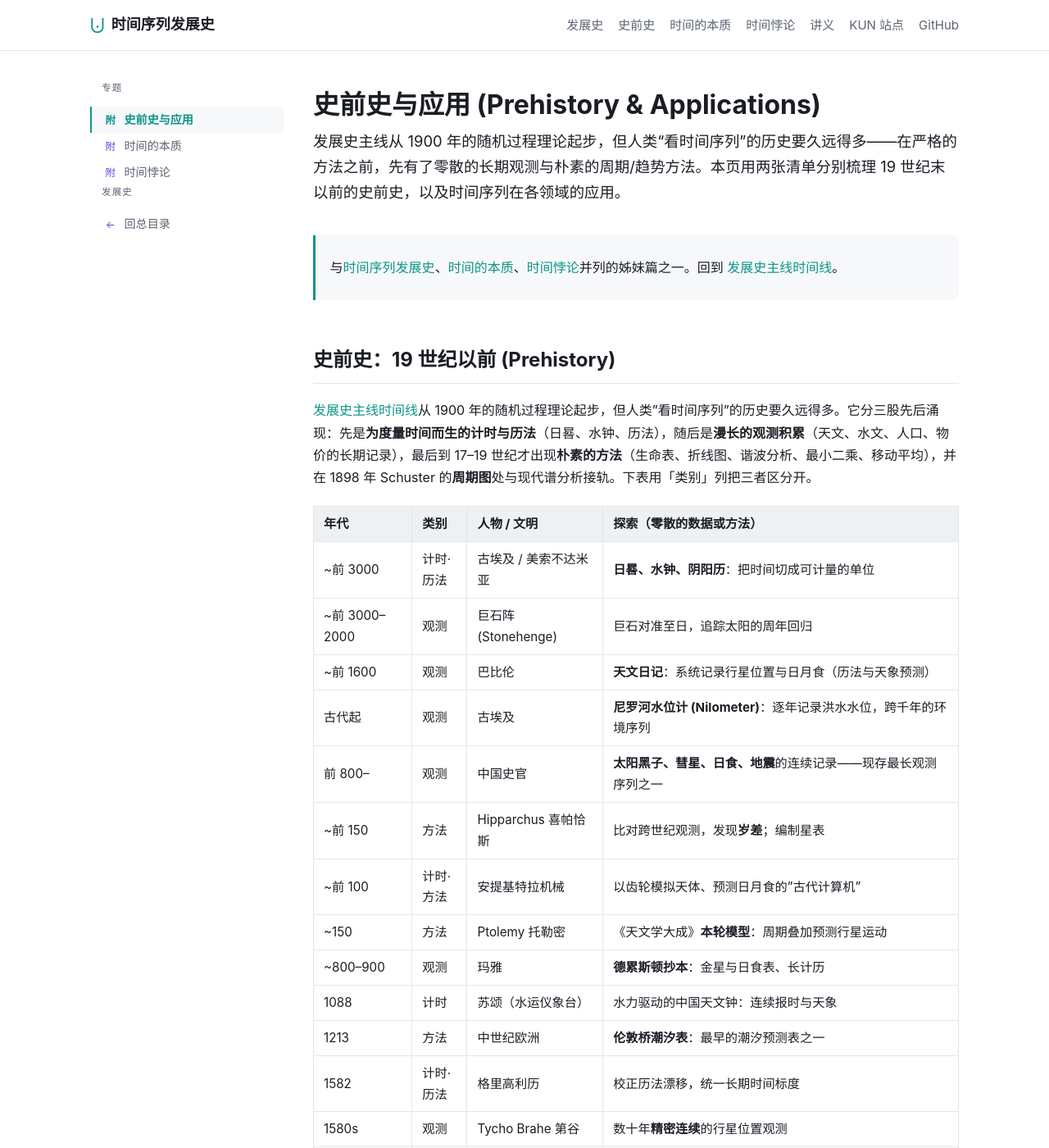
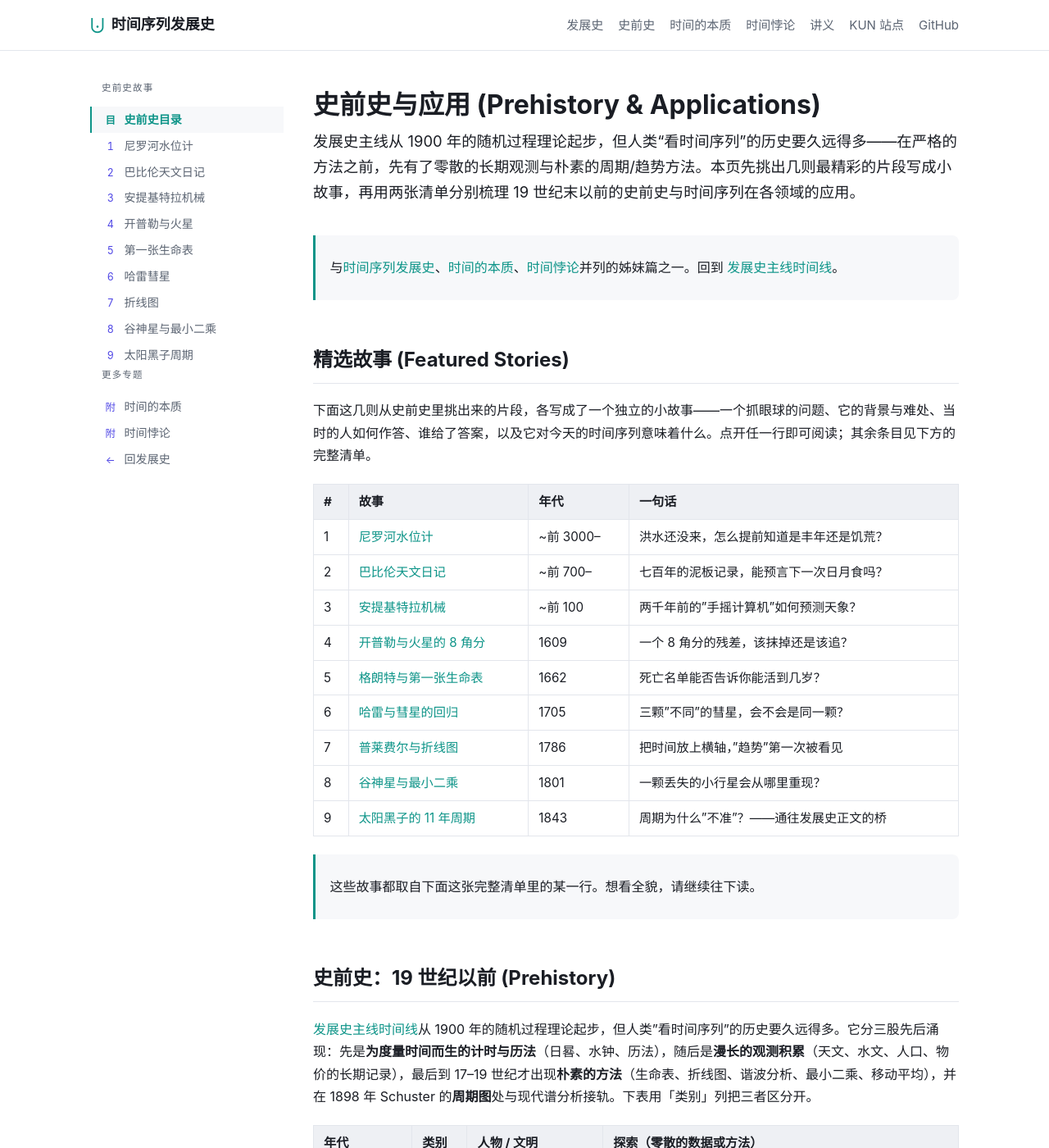
Before and after one commit to JiangYou2025/kun, a Jekyll site: the page built from prehistory.md, in a window 1280 px wide and 1400 px high. Shown: the whole window at 82% size. Built offline with Jekyll 4.4.1, drawn with Linux system fonts in a browser that asks for light colours.

Commit message:
Prehistory: turn nine featured entries into standalone story pages
Add /prehistory/<slug>/ story pages (Nilometer, Babylonian diaries,
Antikythera, Kepler's Mars, Graunt's life table, Halley's comet,
Playfair's chart, Ceres/least-squares, sunspot cycle) following the
hook→puzzle→resolution→significance arc, chained with prev/next and
ending on the sunspot cycle as the bridge into 发展史第 1 章. prehistory.md
gains a Featured Stories directory; history layout gets a prehistory
sidebar branch listing the nine.

Co-Authored-By: Claude Opus 4.8 (1M context) <noreply@anthropic.com>

```diff
--- a/_layouts/history.html
+++ b/_layouts/history.html
@@ -62,10 +62,30 @@
       <li><a href="{{ '/nature-of-time/' | relative_url }}"><span class="num">附</span>时间的本质</a></li>
       <li><a href="{{ '/history/' | relative_url }}"><span class="num">←</span>回发展史</a></li>
     </ul>
-  {% elsif u == '/prehistory/' or u == '/nature-of-time/' %}
+  {% elsif u contains '/prehistory/' %}
+    <p class="side-title">史前史故事</p>
+    <ul>
+      <li><a href="{{ '/prehistory/' | relative_url }}" {% if u == '/prehistory/' %}class="active"{% endif %}><span class="num">目</span>史前史目录</a></li>
+      <li><a href="{{ '/prehistory/nilometer/' | relative_url }}" {% if u == '/prehistory/nilometer/' %}class="active"{% endif %}><span class="num">1</span>尼罗河水位计</a></li>
+      <li><a href="{{ '/prehistory/babylon-diaries/' | relative_url }}" {% if u == '/prehistory/babylon-diaries/' %}class="active"{% endif %}><span class="num">2</span>巴比伦天文日记</a></li>
+      <li><a href="{{ '/prehistory/antikythera/' | relative_url }}" {% if u == '/prehistory/antikythera/' %}class="active"{% endif %}><span class="num">3</span>安提基特拉机械</a></li>
+      <li><a href="{{ '/prehistory/kepler-mars/' | relative_url }}" {% if u == '/prehistory/kepler-mars/' %}class="active"{% endif %}><span class="num">4</span>开普勒与火星</a></li>
+      <li><a href="{{ '/prehistory/graunt-life-table/' | relative_url }}" {% if u == '/prehistory/graunt-life-table/' %}class="active"{% endif %}><span class="num">5</span>第一张生命表</a></li>
+      <li><a href="{{ '/prehistory/halley-comet/' | relative_url }}" {% if u == '/prehistory/halley-comet/' %}class="active"{% endif %}><span class="num">6</span>哈雷彗星</a></li>
+      <li><a href="{{ '/prehistory/playfair-chart/' | relative_url }}" {% if u == '/prehistory/playfair-chart/' %}class="active"{% endif %}><span class="num">7</span>折线图</a></li>
+      <li><a href="{{ '/prehistory/ceres-least-squares/' | relative_url }}" {% if u == '/prehistory/ceres-least-squares/' %}class="active"{% endif %}><span class="num">8</span>谷神星与最小二乘</a></li>
+      <li><a href="{{ '/prehistory/sunspot-cycle/' | relative_url }}" {% if u == '/prehistory/sunspot-cycle/' %}class="active"{% endif %}><span class="num">9</span>太阳黑子周期</a></li>
+    </ul>
+    <p class="side-title">更多专题</p>
+    <ul>
+      <li><a href="{{ '/nature-of-time/' | relative_url }}"><span class="num">附</span>时间的本质</a></li>
+      <li><a href="{{ '/paradoxes/' | relative_url }}"><span class="num">附</span>时间悖论</a></li>
+      <li><a href="{{ '/history/' | relative_url }}"><span class="num">←</span>回发展史</a></li>
+    </ul>
+  {% elsif u == '/nature-of-time/' %}
     <p class="side-title">专题</p>
     <ul>
-      <li><a href="{{ '/prehistory/' | relative_url }}" {% if u == '/prehistory/' %}class="active"{% endif %}><span class="num">附</span>史前史与应用</a></li>
+      <li><a href="{{ '/prehistory/' | relative_url }}"><span class="num">附</span>史前史与应用</a></li>
       <li><a href="{{ '/nature-of-time/' | relative_url }}" {% if u == '/nature-of-time/' %}class="active"{% endif %}><span class="num">附</span>时间的本质</a></li>
       <li><a href="{{ '/paradoxes/' | relative_url }}"><span class="num">附</span>时间悖论</a></li>
     </ul>
--- a/prehistory.md
+++ b/prehistory.md
@@ -4,10 +4,28 @@ layout: history
 lang: zh
 permalink: /prehistory/
 title: "史前史与应用 (Prehistory & Applications)"
-lead: "发展史主线从 1900 年的随机过程理论起步，但人类“看时间序列”的历史要久远得多——在严格的方法之前，先有了零散的长期观测与朴素的周期/趋势方法。本页用两张清单分别梳理 19 世纪末以前的史前史，以及时间序列在各领域的应用。"
+lead: "发展史主线从 1900 年的随机过程理论起步，但人类“看时间序列”的历史要久远得多——在严格的方法之前，先有了零散的长期观测与朴素的周期/趋势方法。本页先挑出几则最精彩的片段写成小故事，再用两张清单分别梳理 19 世纪末以前的史前史与时间序列在各领域的应用。"
 ---
 
 > 与[时间序列发展史](../history/)、[时间的本质](../nature-of-time/)、[时间悖论](../paradoxes/)并列的姊妹篇之一。回到 [发展史主线时间线](../history/#时间线-timeline)。
+
+## 精选故事 (Featured Stories)
+
+下面这几则从史前史里挑出来的片段，各写成了一个独立的小故事——一个抓眼球的问题、它的背景与难处、当时的人如何作答、谁给了答案，以及它对今天的时间序列意味着什么。点开任一行即可阅读；其余条目见下方的完整清单。
+
+| # | 故事 | 年代 | 一句话 |
+|---|------|------|--------|
+| 1 | [尼罗河水位计](nilometer/) | ~前 3000– | 洪水还没来，怎么提前知道是丰年还是饥荒？ |
+| 2 | [巴比伦天文日记](babylon-diaries/) | ~前 700– | 七百年的泥板记录，能预言下一次日月食吗？ |
+| 3 | [安提基特拉机械](antikythera/) | ~前 100 | 两千年前的"手摇计算机"如何预测天象？ |
+| 4 | [开普勒与火星的 8 角分](kepler-mars/) | 1609 | 一个 8 角分的残差，该抹掉还是该追？ |
+| 5 | [格朗特与第一张生命表](graunt-life-table/) | 1662 | 死亡名单能否告诉你能活到几岁？ |
+| 6 | [哈雷与彗星的回归](halley-comet/) | 1705 | 三颗"不同"的彗星，会不会是同一颗？ |
+| 7 | [普莱费尔与折线图](playfair-chart/) | 1786 | 把时间放上横轴，"趋势"第一次被看见 |
+| 8 | [谷神星与最小二乘](ceres-least-squares/) | 1801 | 一颗丢失的小行星会从哪里重现？ |
+| 9 | [太阳黑子的 11 年周期](sunspot-cycle/) | 1843 | 周期为什么"不准"？——通往发展史正文的桥 |
+
+> 这些故事都取自下面这张完整清单里的某一行。想看全貌，请继续往下读。
 
 ## 史前史：19 世纪以前 (Prehistory)
 
```
Also changed, not shown: prehistory/antikythera.md (added, +30 -0 lines), prehistory/babylon-diaries.md (added, +30 -0 lines), prehistory/ceres-least-squares.md (added, +32 -0 lines), prehistory/graunt-life-table.md (added, +30 -0 lines), prehistory/halley-comet.md (added, +30 -0 lines), prehistory/kepler-mars.md (added, +28 -0 lines), prehistory/nilometer.md (added, +30 -0 lines), prehistory/playfair-chart.md (added, +28 -0 lines), prehistory/sunspot-cycle.md (added, +28 -0 lines).
